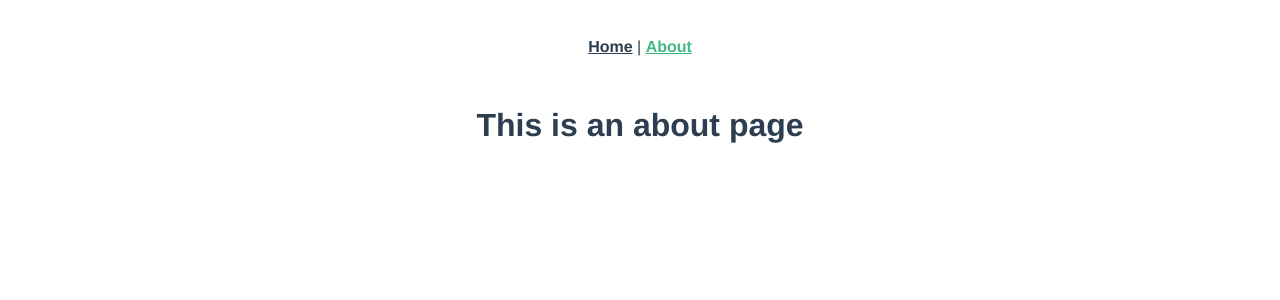
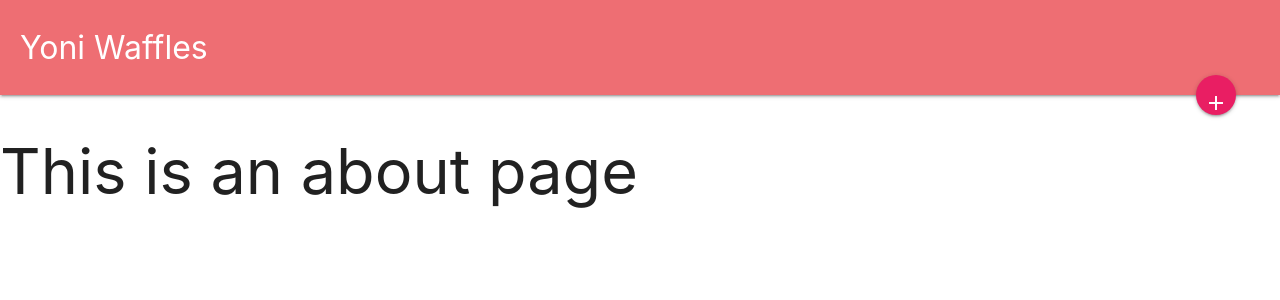
Before and after one commit to YoniWitz/Yoni-Waffles, a Vue app: page /about in a window 1280 px wide. Shown: the top 300 px of the page. Built offline with nearby package versions, Linux system fonts and the light colour scheme.

Commit message:
fixed project

```diff
--- a/package.json
+++ b/package.json
@@ -31,7 +31,9 @@
       "plugin:vue/essential",
       "eslint:recommended"
     ],
-    "rules": {},
+    "rules": {
+      "no-unused-components": 0
+    },
     "parserOptions": {
       "parser": "babel-eslint"
     }
--- a/public/index.html
+++ b/public/index.html
@@ -5,6 +5,10 @@
     <meta http-equiv="X-UA-Compatible" content="IE=edge">
     <meta name="viewport" content="width=device-width,initial-scale=1.0">
     <link rel="icon" href="<%= BASE_URL %>favicon.ico">
+     <!--Import Google Icon Font-->
+     <link href="https://fonts.googleapis.com/icon?family=Material+Icons" rel="stylesheet">
+      <!-- Compiled and minified CSS -->
+      <link rel="stylesheet" href="https://cdnjs.cloudflare.com/ajax/libs/materialize/1.0.0/css/materialize.min.css">
     <title>yoni-waffles</title>
   </head>
   <body>
--- a/src/App.vue
+++ b/src/App.vue
@@ -1,32 +1,23 @@
 <template>
   <div id="app">
     <div id="nav">
-      <router-link to="/">Home</router-link> |
-      <router-link to="/about">About</router-link>
+     <NavBar/>
     </div>
     <router-view/>
   </div>
 </template>
 
-<style>
-#app {
-  font-family: 'Avenir', Helvetica, Arial, sans-serif;
-  -webkit-font-smoothing: antialiased;
-  -moz-osx-font-smoothing: grayscale;
-  text-align: center;
-  color: #2c3e50;
+
+<script>
+import NavBar from '@/components/NavBar'
+export default {
+  components: {
+    NavBar
+  }
 }
 
-#nav {
-  padding: 30px;
-}
 
-#nav a {
-  font-weight: bold;
-  color: #2c3e50;
-}
+</script>
+<style>
 
-#nav a.router-link-exact-active {
-  color: #42b983;
-}
 </style>
--- a/src/components/HelloWorld.vue
+++ /dev/null
@@ -1,58 +0,0 @@
-<template>
-  <div class="hello">
-    <h1>{{ msg }}</h1>
-    <p>
-      For a guide and recipes on how to configure / customize this project,<br>
-      check out the
-      <a href="https://cli.vuejs.org" target="_blank" rel="noopener">vue-cli documentation</a>.
-    </p>
-    <h3>Installed CLI Plugins</h3>
-    <ul>
-      <li><a href="https://github.com/vuejs/vue-cli/tree/dev/packages/%40vue/cli-plugin-babel" target="_blank" rel="noopener">babel</a></li>
-      <li><a href="https://github.com/vuejs/vue-cli/tree/dev/packages/%40vue/cli-plugin-eslint" target="_blank" rel="noopener">eslint</a></li>
-    </ul>
-    <h3>Essential Links</h3>
-    <ul>
-      <li><a href="https://vuejs.org" target="_blank" rel="noopener">Core Docs</a></li>
-      <li><a href="https://forum.vuejs.org" target="_blank" rel="noopener">Forum</a></li>
-      <li><a href="https://chat.vuejs.org" target="_blank" rel="noopener">Community Chat</a></li>
-      <li><a href="https://twitter.com/vuejs" target="_blank" rel="noopener">Twitter</a></li>
-      <li><a href="https://news.vuejs.org" target="_blank" rel="noopener">News</a></li>
-    </ul>
-    <h3>Ecosystem</h3>
-    <ul>
-      <li><a href="https://router.vuejs.org" target="_blank" rel="noopener">vue-router</a></li>
-      <li><a href="https://vuex.vuejs.org" target="_blank" rel="noopener">vuex</a></li>
-      <li><a href="https://github.com/vuejs/vue-devtools#vue-devtools" target="_blank" rel="noopener">vue-devtools</a></li>
-      <li><a href="https://vue-loader.vuejs.org" target="_blank" rel="noopener">vue-loader</a></li>
-      <li><a href="https://github.com/vuejs/awesome-vue" target="_blank" rel="noopener">awesome-vue</a></li>
-    </ul>
-  </div>
-</template>
-
-<script>
-export default {
-  name: 'HelloWorld',
-  props: {
-    msg: String
-  }
-}
-</script>
-
-<!-- Add "scoped" attribute to limit CSS to this component only -->
-<style scoped>
-h3 {
-  margin: 40px 0 0;
-}
-ul {
-  list-style-type: none;
-  padding: 0;
-}
-li {
-  display: inline-block;
-  margin: 0 10px;
-}
-a {
-  color: #42b983;
-}
-</style>
--- /dev/null
+++ b/src/components/Index.vue
@@ -0,0 +1,33 @@
+<template>
+  <div class="hello">
+    <h1>{{ msg }}</h1>
+
+  </div>
+</template>
+
+<script>
+export default {
+  name: 'HelloWorld',
+  props: {
+    msg: String
+  }
+}
+</script>
+
+<!-- Add "scoped" attribute to limit CSS to this component only -->
+<style scoped>
+h3 {
+  margin: 40px 0 0;
+}
+ul {
+  list-style-type: none;
+  padding: 0;
+}
+li {
+  display: inline-block;
+  margin: 0 10px;
+}
+a {
+  color: #42b983;
+}
+</style>
--- /dev/null
+++ b/src/components/NavBar.vue
@@ -0,0 +1,28 @@
+<template>
+  <div class="navbar">
+    <nav class="nav-extended indogo darken-2">
+      <div class="nav-content">
+        <router-link to>
+          <span class="nav-title">Yoni Waffles</span>
+        </router-link>
+        <a href class="btn-floating btn-larger halfway-fab pink">
+          <router-link to>
+            <i class="material-icons">add</i>
+          </router-link>
+        </a>
+      </div>
+    </nav>
+  </div>
+</template>
+
+<script>
+export default {
+  name: "navbar"
+};
+</script>
+
+<style scoped>
+.navbar nav {
+    padding: 0 20px;
+}
+</style>
--- a/src/views/Home.vue
+++ b/src/views/Home.vue
@@ -1,18 +1,16 @@
 <template>
   <div class="home">
-    <img alt="Vue logo" src="../assets/logo.png">
     <HelloWorld msg="Welcome to Your Vue.js App"/>
   </div>
 </template>
 
 <script>
-// @ is an alias to /src
-import HelloWorld from '@/components/HelloWorld.vue'
+import Index from '@/components/Index.vue'
 
 export default {
   name: 'home',
   components: {
-    HelloWorld
+    Index
   }
 }
 </script>
```
Also changed, not shown: src/router/index.js (+3 -5 lines), 1 other file (tests, documents, lock files or other folders).
